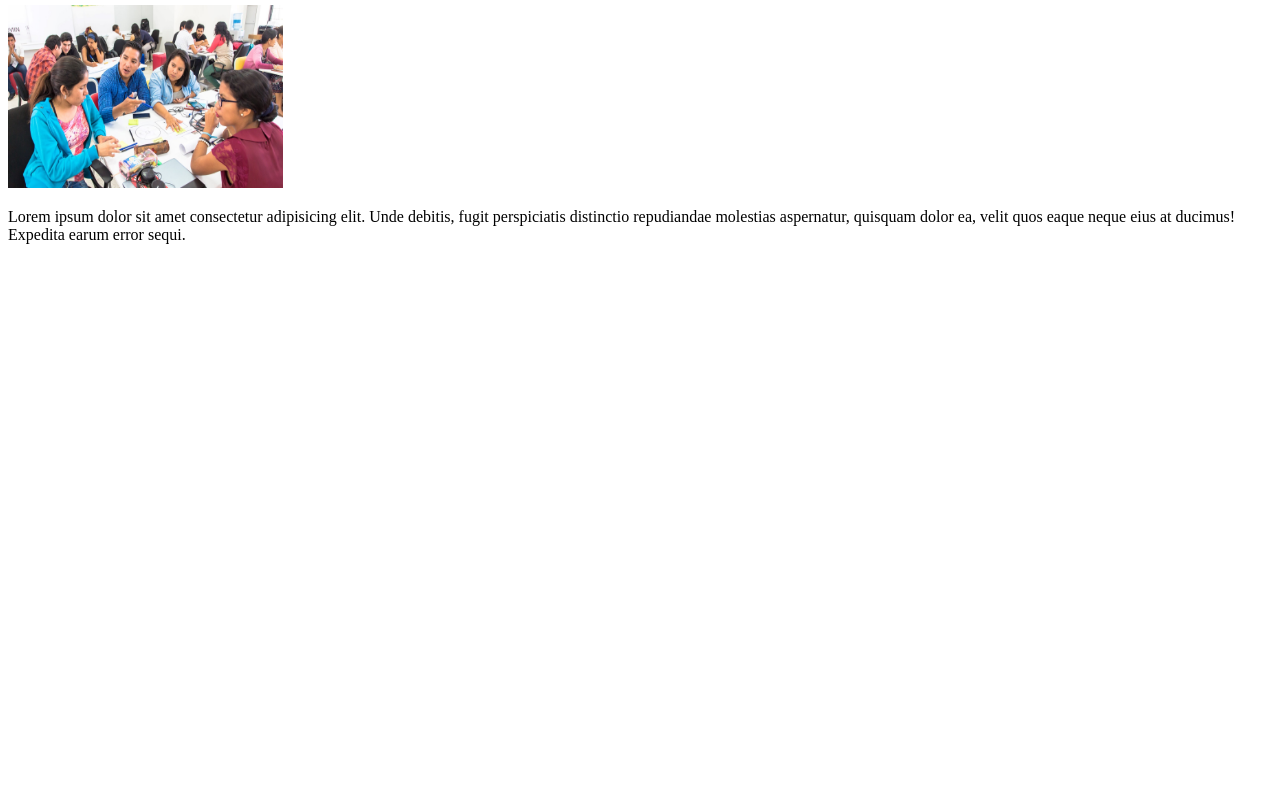
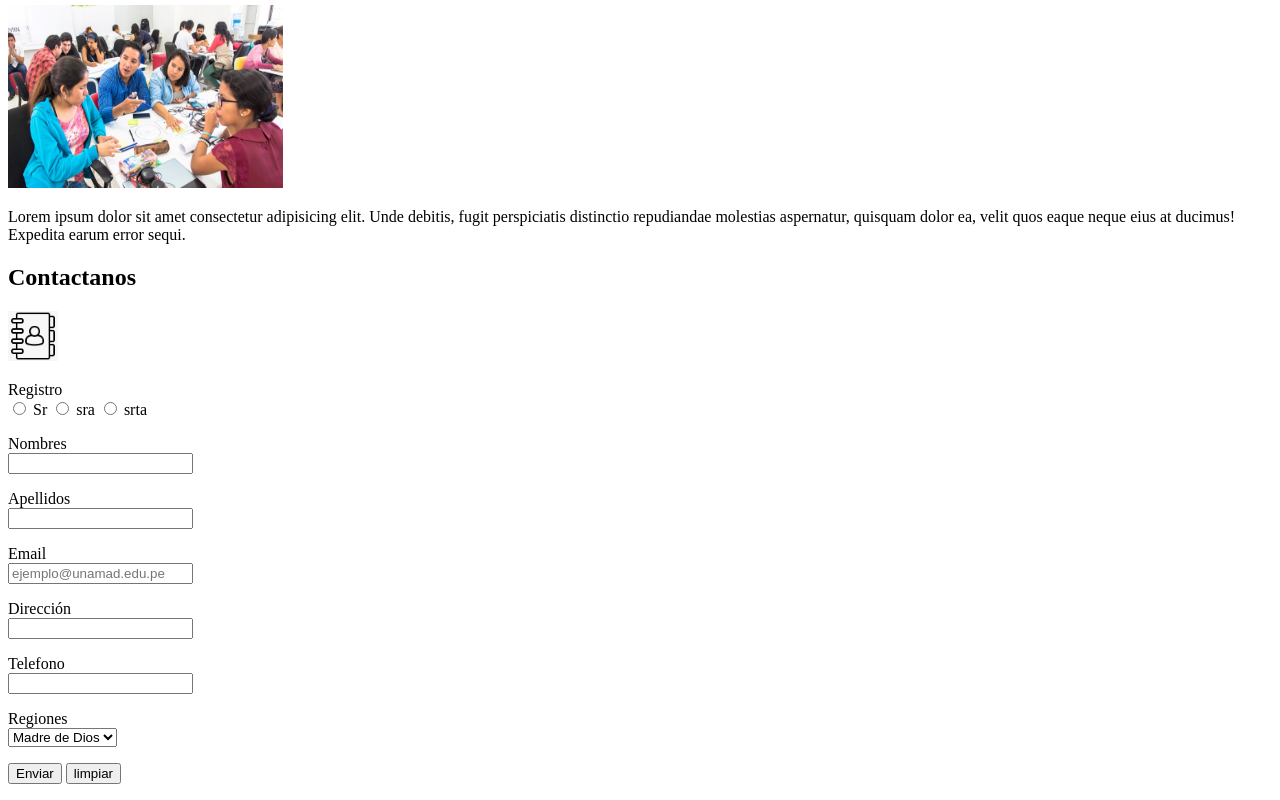
Before and after one commit to Alex-cpu-git/UNAMAD-2024-2-2, a plain HTML site: page index.html in a window 1280 px wide. Shown: the part 579-1379 px from the top of the page. Before the commit the page ends 839 px from the top, so only its background shows below. Drawn offline with Linux system fonts and the light colour scheme.

Commit message:
realizando formulario

```diff
--- a/index.html
+++ b/index.html
@@ -44,6 +44,69 @@
                 </p>
             </div>
         </section>
+        <section>
+            <h2>Contactanos</h2>
+            <div>
+                <img src="contactanos.jpg" alt="contacto"
+                   width="50"
+                   height="50"
+                >
+            </div>
+            <div>
+                <form action="">
+                    <p>
+                        <label for="">Registro</label><br>
+                        <label for="">
+                            <input type="radio"name="titulo" value="Sr">
+                            Sr
+                        </label>
+                        <label for="">
+                            <input type="radio"name="titulo" value="sra">
+                            sra
+                        </label>
+                        <label for="">
+                            <input type="radio"name="titulo" value="Srta">
+                            srta
+                        </label>
+                    </p>
+                    <p>
+                        <label for="">Nombres</label><br>
+                        <input type="text" name="nombres" >
+                    </p>
+                    <p>
+                        <label for="">Apellidos</label><br>
+                        <input type="text" name="Apellidos" >
+                    </p>
+                    <p>
+                        <label for="">Email</label><br>
+                        <input type="text" name="Email" placeholder="ejemplo@unamad.edu.pe">
+                    </p>
+                    <p>
+                        <label for="">Dirección</label><br>
+                        <input type="text" name="Dirección" >
+                    </p>
+                    <p>
+                        <label for="">Telefono</label><br>
+                        <input type="text" name="Telefono" >
+                    </p>
+                    <p>
+                        <label for="">Regiones</label><br>
+                        <select>
+                            <option >Madre de Dios</option>
+                            <option >Cusco</option>
+                            <option >Puno</option>
+                            <option >Arequipa</option>
+                            <option >Apurimac</option>
+                            <option >Ucayali</option>
+                        </select>
+                    </p>
+                    <p>
+                        <button>Enviar</button>
+                        <button type="reset">limpiar</button>
+                    </p>
+                </form>
+            </div>
+        </section>
     </main>
 </body>
 </html>
```
Also changed, not shown: contactanos.jpg (added).
